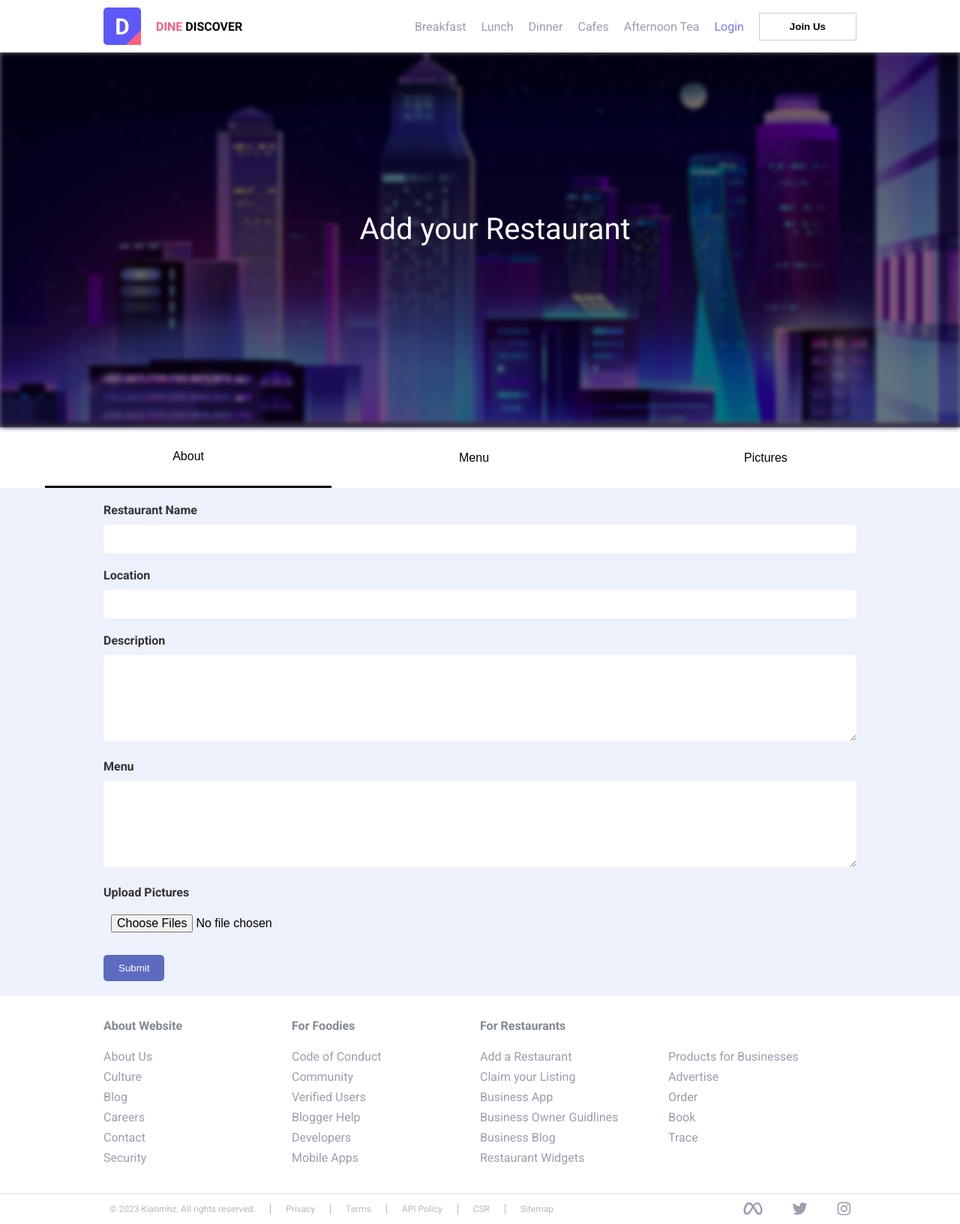
After one commit to Kianmhz/Dine-Discover, a Django app: page /addrestaurant/ in a window 1280 px wide. The commit adds this page. Shown: the whole page at 75% size. Run offline with Django 4.2, Linux system fonts and the light colour scheme; some libraries are stand-ins or nearby versions.

Commit message:
Added IG link and add a restaurant page.

```diff
--- a/main/urls.py
+++ b/main/urls.py
@@ -11,4 +11,5 @@ urlpatterns = [
     path("userprofile/", views.userprofilePage, name='profile'),
     path("reviews/", views.reviewsPage, name='reviews'),
     path("editprofile/", views.editprofilePage, name='editP'),
+    path("addrestaurant/", views.addrestaurantPage, name='addR'),
 ]
--- a/main/views.py
+++ b/main/views.py
@@ -37,10 +37,17 @@ def userprofilePage(request):
     context = {}
     return render(request, "main/userprofile.html", context)
 
+
 def reviewsPage(request):
     context = {}
     return render(request, "main/reviews.html", context)
 
+
 def editprofilePage(request):
     context = {}
     return render(request, "main/editprofile.html", context)
+
+
+def addrestaurantPage(request):
+    context = {}
+    return render(request, "main/addR.html", context)
--- a/static/style/infopage.css
+++ b/static/style/infopage.css
@@ -109,3 +109,51 @@
     border-bottom: 3px solid black;
     color: black;
 }
+
+/* Add restaurant page */
+.page-title {
+    font-size: 40px;
+}
+
+.restaurant-form {
+    display: flex;
+    flex-direction: column;
+    align-items: center;
+    padding: 20px 0px;
+}
+
+.form-group {
+    margin-bottom: 20px;
+}
+
+.form-group label {
+    display: block;
+    margin-bottom: 10px;
+    font-weight: bold;
+    color: #333;
+}
+
+.form-group input,
+.form-group textarea {
+    width: 100%;
+    padding: 10px;
+    font-size: 1rem;
+    border: none;
+    border-radius: 5px;
+    outline: none;
+}
+
+.submit-button {
+    display: inline-block;
+    padding: 10px 20px;
+    color: white;
+    background-color: #5c6bc0;
+    border: none;
+    border-radius: 5px;
+    cursor: pointer;
+    text-align: center;
+}
+
+.submit-button:hover {
+    background-color: #3949ab;
+}
--- /dev/null
+++ b/templates/main/addR.html
@@ -0,0 +1,53 @@
+{% extends './base.html' %}
+{% load static %}
+
+{% block title %}
+info page
+{% endblock title %}
+
+{% block style %}
+<link rel="stylesheet" href="{% static 'style/infopage.css' %}">
+{% endblock style %}
+
+{% block content %}
+<div class="slider">
+    <div class="container">
+        <div class="restaurants-info-position">
+            <span class="page-title">Add your Restaurant</span>
+        </div>
+    </div>
+</div>
+<div class="tab">
+    <div class="container">
+        <button class="tab-button active">About</button>
+        <button class="tab-button">Menu</button>
+        <button class="tab-button">Pictures</button>
+    </div>
+</div>
+
+<form class="restaurant-form">
+    <div class="container">
+        <div class="form-group">
+            <label for="restaurantName">Restaurant Name</label>
+            <input type="text" id="restaurantName" required>
+        </div>
+        <div class="form-group">
+            <label for="restaurantLocation">Location</label>
+            <input type="text" id="restaurantLocation" required>
+        </div>
+        <div class="form-group">
+            <label for="restaurantDesc">Description</label>
+            <textarea id="restaurantDesc" rows="5" required></textarea>
+        </div>
+        <div class="form-group">
+            <label for="restaurantMenu">Menu</label>
+            <textarea id="restaurantMenu" rows="5" required></textarea>
+        </div>
+        <div class="form-group">
+            <label for="restaurantPictures">Upload Pictures</label>
+            <input type="file" id="restaurantPictures" accept="image/*" multiple>
+        </div>
+        <button type="submit" class="submit-button">Submit</button>
+    </div>
+</form>
+{% endblock content %}
--- a/templates/main/contact.html
+++ b/templates/main/contact.html
@@ -31,6 +31,9 @@ contact page
             <div>
                 <strong>Twitter:</strong> <a href="https://twitter.com/Kianmehrhz" target="_blank">@Kianmehrhz</a>
             </div>
+            <div>
+                <strong>Instagram:</strong> <a href="https://instagram.com/Kianmhz" target="_blank">@Kianmhz</a>
+            </div>
         </div>
     </div>
 </div>
--- a/templates/main/footer.html
+++ b/templates/main/footer.html
@@ -21,7 +21,7 @@
             </div>
             <div>
                 <span><strong>For Restaurants</strong></span>
-                <a href="#">Add a Restaurant</a>
+                <a href="{% url 'addR' %}">Add a Restaurant</a>
                 <a href="#">Claim your Listing</a>
                 <a href="#">Business App</a>
                 <a href="#">Business Owner Guidlines</a>
--- a/templates/main/header.html
+++ b/templates/main/header.html
@@ -1,10 +1,10 @@
 <header>
     <div class="container">
         <div class="left-section">
-            <div class="logo">L</div>
+            <div class="logo">D</div>
             <div class="logo-text">
-                <span>free</span>
-                template
+                <span>Dine</span>
+                Discover
             </div>
         </div>
         <div class="right-section">
```
Also changed, not shown: static/style/userprofile.css (+4 -4 lines).
